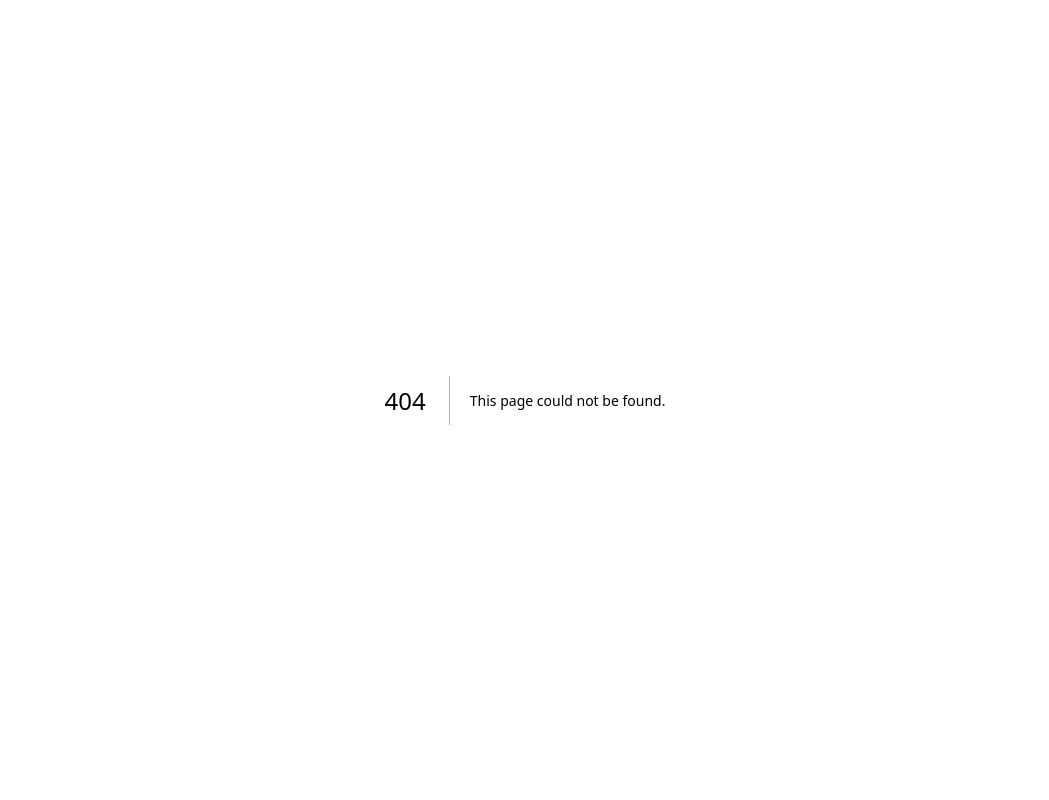
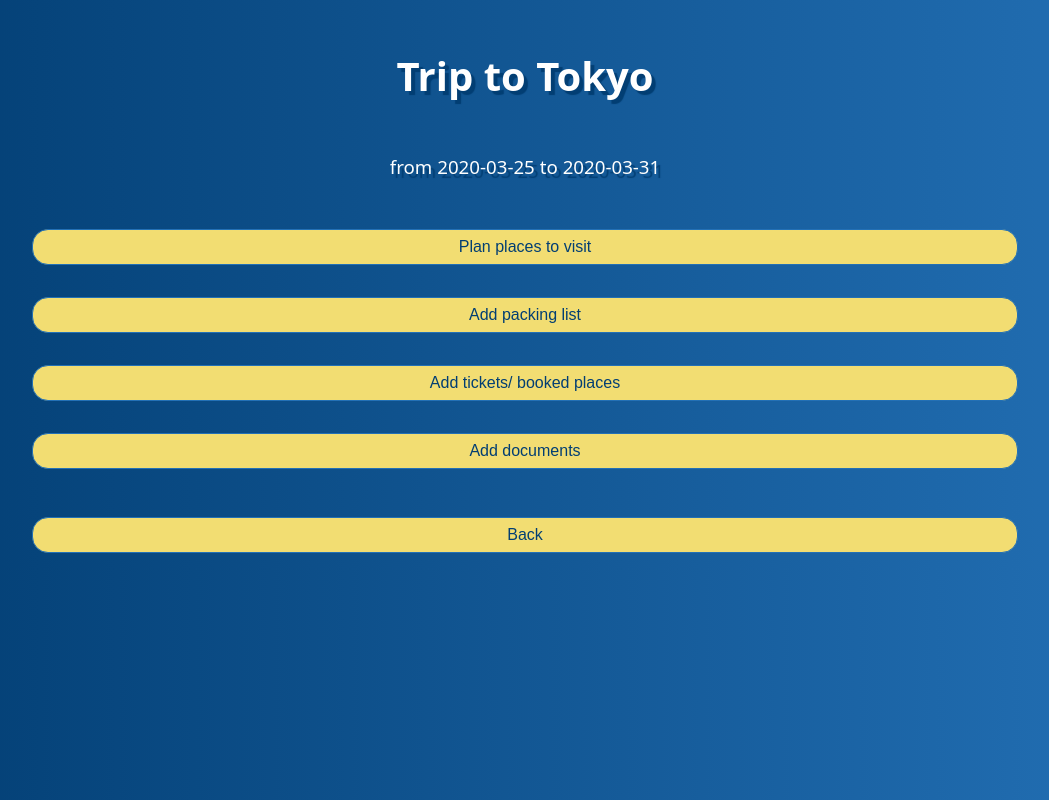
Before and after one commit to malgosiam/capstone_chill-trip-planner, a Next.js app: page /trips/3efb4c4b9a8bbf37155d63ee in a window 1280 px wide. Before the commit this address had no page. Shown: the whole page, without its empty margins (115-1164 px from the left). Built offline with nearby package versions, Linux system fonts and the light colour scheme.

Commit message:
add my trip page and StyledContainer

```diff
--- a/components/StyledButton/index.js
+++ b/components/StyledButton/index.js
@@ -10,6 +10,7 @@ const StyledButton = styled.button`
   margin-top: 2rem;
   border: 1px solid var(--light-blue);
   transition: all 0.5s ease-out;
+  width: 77%;
 
   &:hover {
     background-color: var(--blue);
--- /dev/null
+++ b/components/StyledContainer/index.js
@@ -0,0 +1,11 @@
+import styled from "styled-components";
+
+const StyledContainer = styled.ul`
+  list-style: none;
+  padding: 0;
+  display: flex;
+  flex-direction: column;
+  align-items: center;
+`;
+
+export default StyledContainer;
--- a/components/StyledHeader/index.js
+++ b/components/StyledHeader/index.js
@@ -3,7 +3,7 @@ import styled from "styled-components";
 const StyledHeader = styled.header`
   display: flex;
   justify-content: center;
-  padding: 3rem;
+  padding: 3rem 1rem 1rem 1rem;
   width: 100vw;
   margin-bottom: 1rem;
   color: var(--white);
--- a/components/TripList/index.js
+++ b/components/TripList/index.js
@@ -1,5 +1,6 @@
 import StyledListContainer from "../StyledListContainer";
 import StyledListItem from "../StyledListItem";
+import { StyledLink } from "../StyledLink";
 
 export default function TripList({ trips }) {
   const sortedTrips = trips
@@ -9,10 +10,10 @@ export default function TripList({ trips }) {
   return (
     <StyledListContainer>
       {sortedTrips.map((trip) => (
-        <StyledListItem key={trip.id}>
+        <StyledLink key={trip.id} href={`/trips/${trip.id}`} passHref>
           <time>{trip.startDate}</time>
           {trip.townName}
-        </StyledListItem>
+        </StyledLink>
       ))}
     </StyledListContainer>
   );
--- /dev/null
+++ b/pages/trips/[id]/index.js
@@ -0,0 +1,45 @@
+import { useRouter } from "next/router";
+import { useNewTripStore } from "../../../stores/useNewTripStore";
+import StyledHeader from "../../../components/StyledHeader";
+import StyledButton from "../../../components/StyledButton";
+import Link from "next/link";
+import StyledContainer from "../../../components/StyledContainer";
+
+export default function MyTripPage() {
+  const trips = useNewTripStore((state) => state.trips);
+  const router = useRouter();
+  if (!router.isReady) {
+    return <h2>Loading</h2>;
+  }
+  const { id } = router.query;
+  const tripData = trips.find((trip) => trip.id === id);
+
+  return (
+    <>
+      <StyledHeader>Trip to {tripData.townName}</StyledHeader>
+
+      <StyledContainer>
+        <h3>
+          from {tripData.startDate} to {tripData.endDate}
+        </h3>
+        <Link href={`/trips/${id}/places`} passHref legacyBehavior>
+          <StyledButton disabled>Plan places to visit</StyledButton>
+        </Link>
+        <Link href={`/trips/${id}/packing-list`} passHref legacyBehavior>
+          <StyledButton disabled>Add packing list</StyledButton>
+        </Link>
+        <Link href={`/trips/${id}/tickets`} passHref legacyBehavior>
+          <StyledButton disabled>Add tickets/ booked places</StyledButton>
+        </Link>
+        <Link href={`/trips/${id}/documents`} passHref legacyBehavior>
+          <StyledButton disabled>Add documents</StyledButton>
+        </Link>
+      </StyledContainer>
+      <StyledContainer>
+        <Link href="/trips" passHref legacyBehavior>
+          <StyledButton>Back</StyledButton>
+        </Link>
+      </StyledContainer>
+    </>
+  );
+}
--- a/styles.js
+++ b/styles.js
@@ -28,4 +28,10 @@ export default createGlobalStyle`
   input[type="date"]::-webkit-calendar-picker-indicator {
     filter: invert(1);
   }
+
+  h3 {
+    color:var(--white);
+    font-weight: normal;
+    text-shadow: 4px 4px 1px var(--blue);
+  }
 `;
```
Also changed, not shown: components/NewTripForm/index.js (+7 -4 lines), components/StyledLink/index.js (+18 -6 lines).
